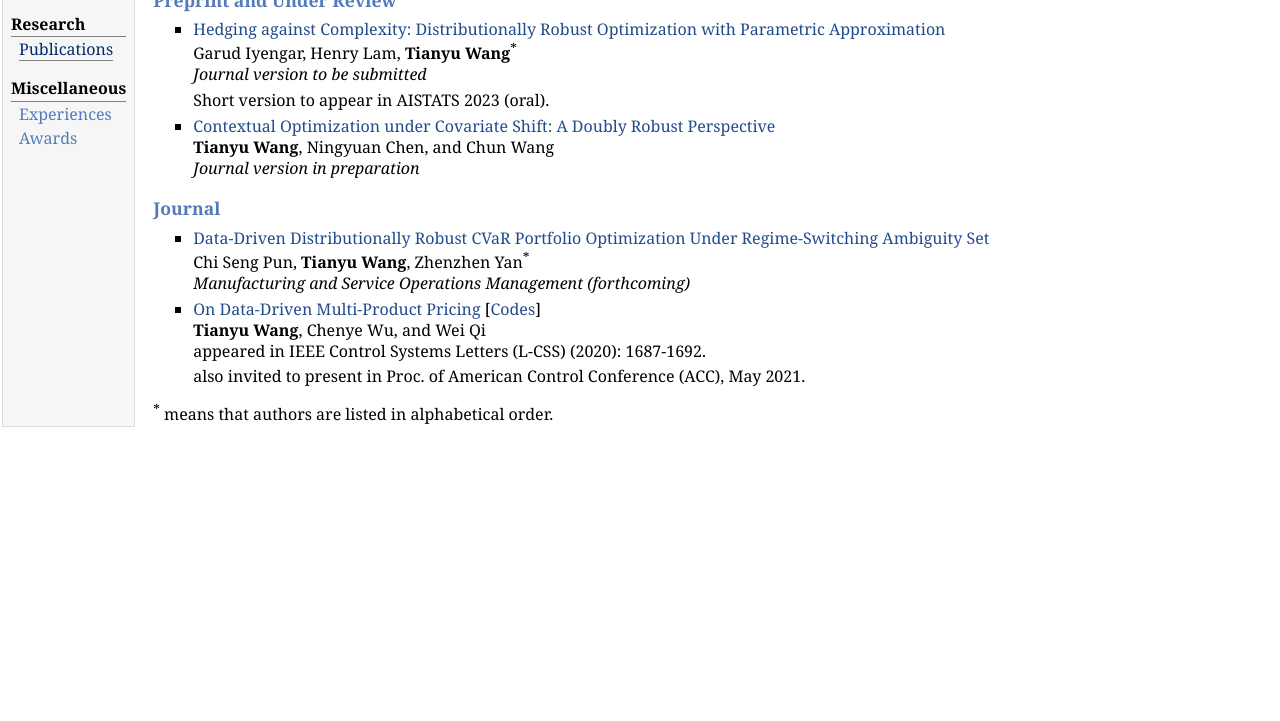
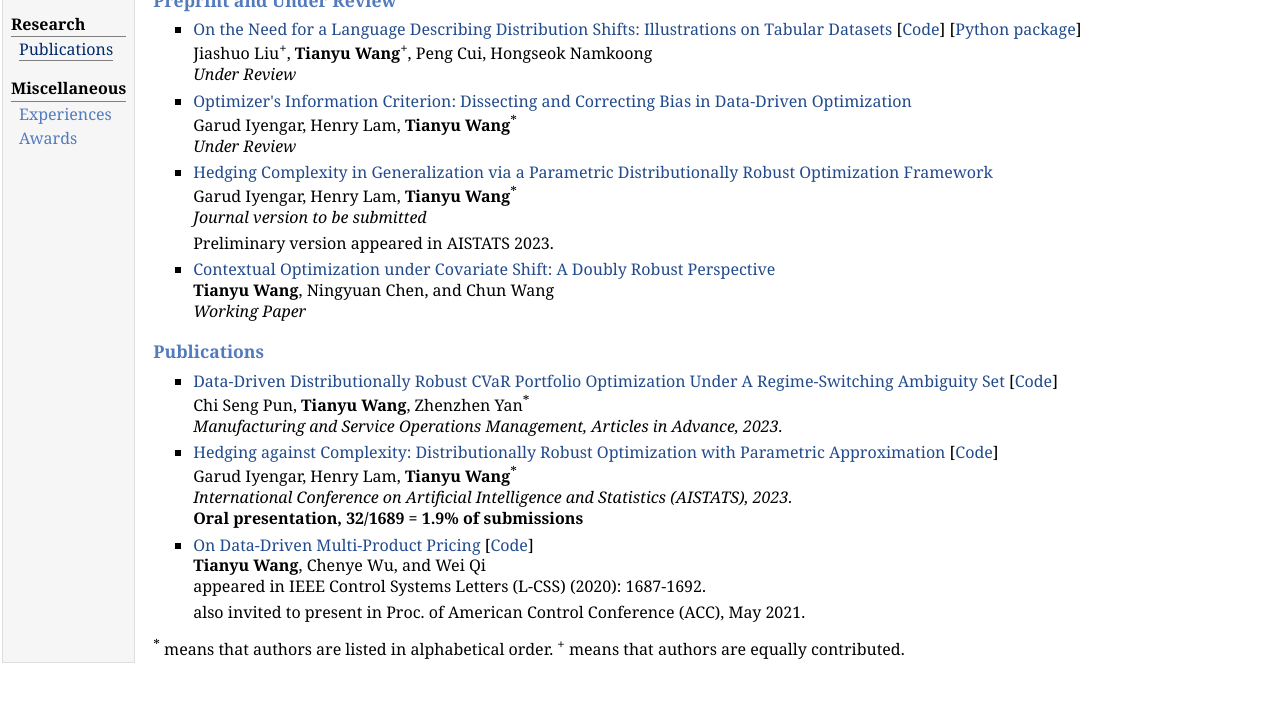
Before and after one commit to wangtianyu61/wangtianyu61.github.io, a plain HTML site: page publications.html in a window 1280 px wide. Shown: the part 79-800 px from the top of the page. Drawn offline with Linux system fonts and the light colour scheme.

Commit message:
update info

```diff
--- a/publications.html
+++ b/publications.html
@@ -26,31 +26,52 @@
 </div>
 <h3>Preprint and Under Review</h3>
 <ul>
-<li><p><a href="https://proceedings.mlr.press/v206/iyengar23a/iyengar23a.pdf">Hedging against Complexity: Distributionally Robust Optimization with Parametric Approximation</a><br />
+  <li><p><a href="https://arxiv.org/pdf/2307.05284.pdf">On the Need for a Language Describing Distribution Shifts: Illustrations on Tabular Datasets</a> [<a href="https://https://github.com/namkoong-lab/whyshift">Code</a>] [<a href="https://pypi.org/project/whyshift">Python package</a>]<br />
+
+    Jiashuo Liu<sup>+</sup>, <b>Tianyu Wang</b><sup>+</sup>, Peng Cui, Hongseok Namkoong<br />
+    <i>Under Review</i>
+    </li>
+
+  <li><p><a href="https://arxiv.org/pdf/2306.10081.pdf">Optimizer's Information Criterion: Dissecting and Correcting Bias in Data-Driven Optimization</a> <br />
+
+    Garud Iyengar, Henry Lam, <b>Tianyu Wang</b><sup>*</sup> <br />
+    <i>Under Review</i>
+    </li>
+
+  <li><p><a href="https://arxiv.org/pdf/2212.01518.pdf">Hedging Complexity in Generalization via a Parametric Distributionally Robust Optimization Framework</a><br />
 
   Garud Iyengar, Henry Lam, <b>Tianyu Wang</b><sup>*</sup> <br />
   <i>Journal version to be submitted</i>
 
-  <p>Short version to appear in AISTATS 2023 (oral).</p>
+  <p>Preliminary version appeared in AISTATS 2023.</p>
   </li>
 
 <li><p><a href="https://arxiv.org/pdf/2106.05724.pdf">Contextual Optimization under Covariate Shift: A Doubly Robust Perspective</a> <br />
 
 <b>Tianyu Wang</b>, Ningyuan Chen, and Chun Wang <br />
-<i>Journal version in preparation</i>
+<i>Working Paper</i>
 </li>
 
 </ul>
 
-<h3>Journal</h3>
+<h3>Publications</h3>
 <ul>
-<li><p><a href = "https://papers.ssrn.com/sol3/papers.cfm?abstract_id=4378930">Data-Driven Distributionally Robust CVaR Portfolio Optimization Under Regime-Switching Ambiguity Set</a><br />
+<li><p><a href = "https://pubsonline.informs.org/doi/abs/10.1287/msom.2023.1229">Data-Driven Distributionally Robust CVaR Portfolio Optimization Under A Regime-Switching Ambiguity Set</a> [<a href="https://github.com/wangtianyu61/RSDR_CVaR">Code</a>]<br />
 
   Chi Seng Pun, <b>Tianyu Wang</b>, Zhenzhen Yan<sup>*</sup> <br />
-  <i>Manufacturing and Service Operations Management (forthcoming)</i>
+  <i>Manufacturing and Service Operations Management, Articles in Advance, 2023.</i>
   </li>
 
-<li><p><a href="https://ieeexplore.ieee.org/document/9288721">On Data-Driven Multi-Product Pricing</a> [<a href="https://github.com/wangtianyu61/Learning-Framework-in-Multi-product-Pricing">Codes</a>] <br />
+<li><p><a href="https://proceedings.mlr.press/v206/iyengar23a/iyengar23a.pdf">Hedging against Complexity: Distributionally Robust Optimization with Parametric Approximation</a> [<a href="https://github.com/wangtianyu61/param-dro">Code</a>]<br />
+
+  Garud Iyengar, Henry Lam, <b>Tianyu Wang</b><sup>*</sup> <br />
+  <i>International Conference on Artificial Intelligence and Statistics (AISTATS), 2023.</i><br/>
+
+  <b>Oral presentation, 32/1689 = 1.9% of submissions</b>
+  </li>
+
+
+<li><p><a href="https://ieeexplore.ieee.org/document/9288721">On Data-Driven Multi-Product Pricing</a> [<a href="https://github.com/wangtianyu61/Learning-Framework-in-Multi-product-Pricing">Code</a>] <br />
 
 <b>Tianyu Wang</b>, Chenye Wu, and Wei Qi <br />
 appeared in IEEE Control Systems Letters (L-CSS) (2020): 1687-1692.
@@ -59,6 +80,7 @@ appeared in IEEE Control Systems Letters (L-CSS) (2020): 1687-1692.
 </ul>
 
   <sup>*</sup> means that authors are listed in alphabetical order.
+  <sup>+</sup> means that authors are equally contributed.
 </td>
 </tr>
 </table>
```
Also changed, not shown: experiences.html (+2 -2 lines), index.html (+6 -6 lines), 5 other files.
